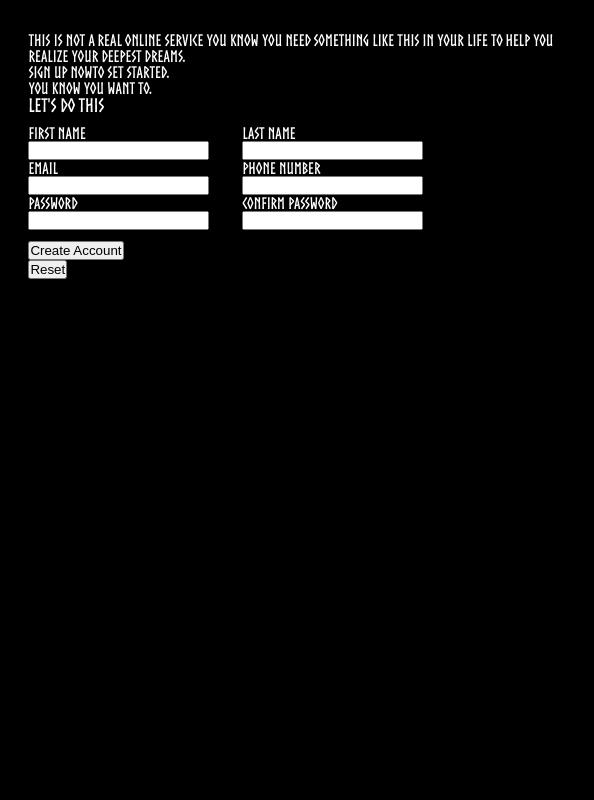
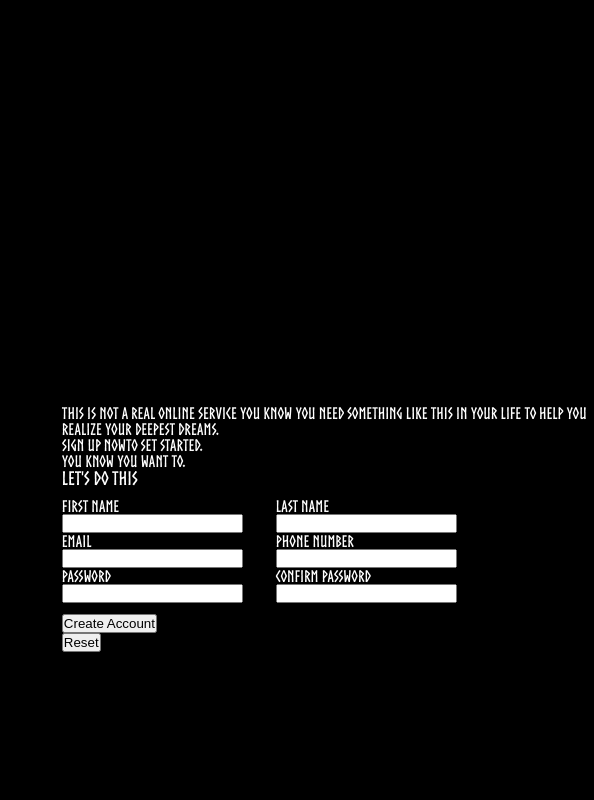
Before and after one commit to programmer-weeb/Sign-Up-Form, a plain HTML site: page index.html in a window 1280 px wide. Shown: the full height of the page, 686-1280 px from the left. Drawn offline with Linux system fonts and the light colour scheme.

Commit message:
Some CSS

```diff
--- a/style.css
+++ b/style.css
@@ -37,8 +37,13 @@ body {
 .rightDiv {
     background-color: black;
     height: 100vh;
-    padding: 2rem;
+    width: 60vw;
+    padding-top: 20%;
+    align-content: center;
+}
 
+.rightDiv > * {
+    padding-left: 11%;
 }
 .flex {
     display: flex;
```
